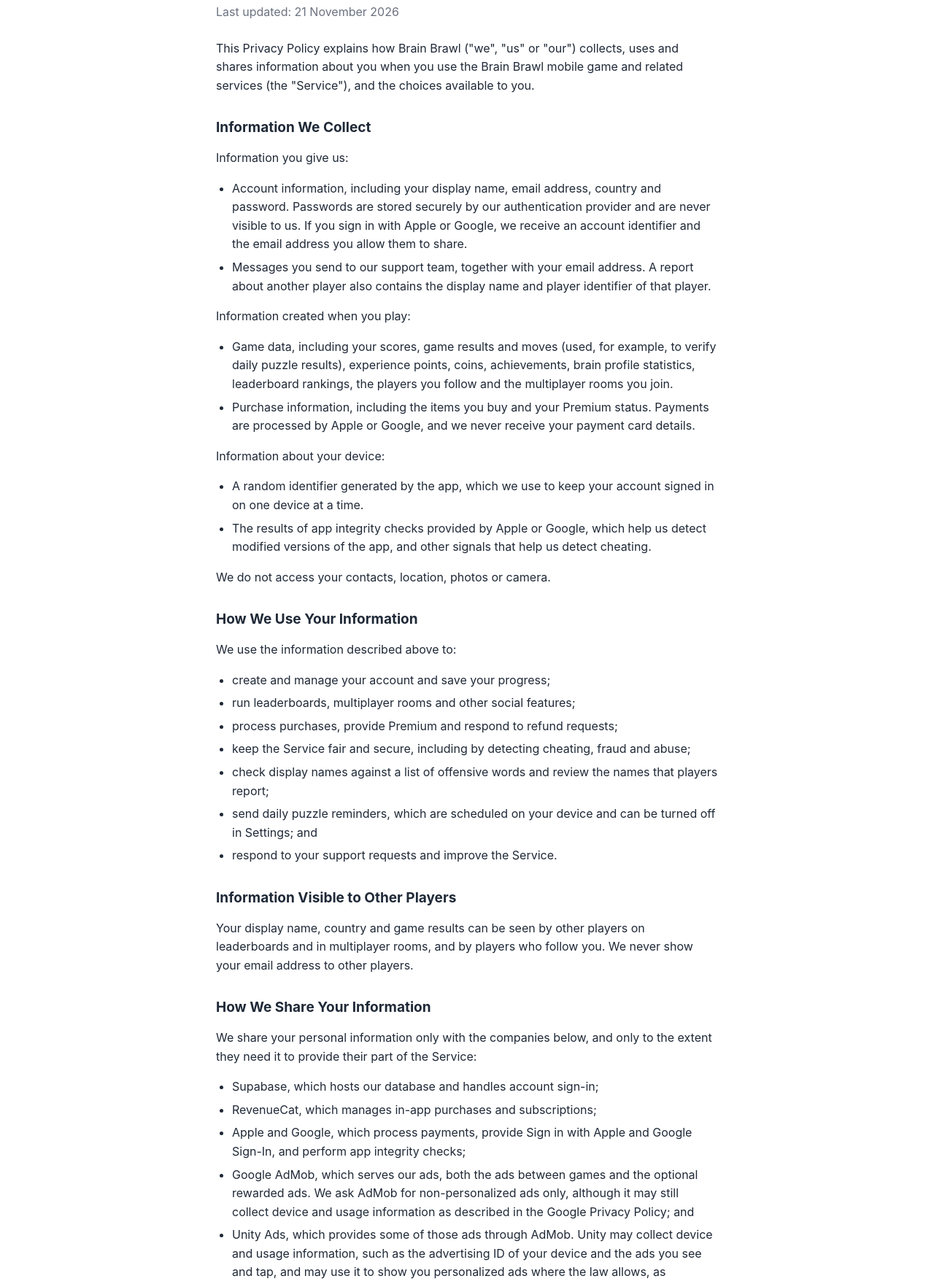
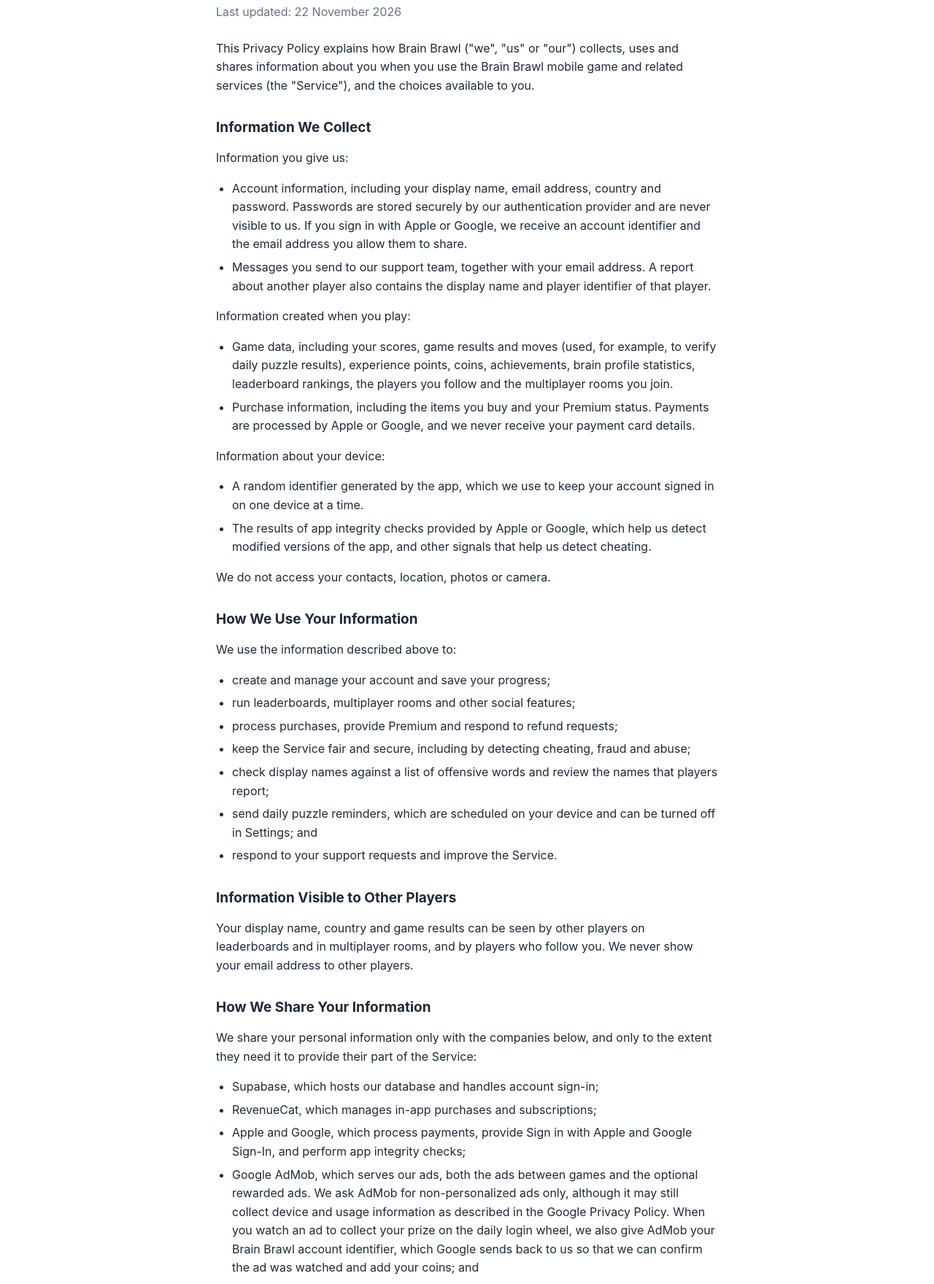
Before and after one commit to hellobrainbrawl/hellobrainbrawl.github.io, a plain HTML site: page privacy.html in a window 1280 px wide. Shown: the part 131-1891 px from the top of the page at 73% size. Drawn offline with Linux system fonts and the light colour scheme.

Commit message:
update t&c

```diff
--- a/privacy.html
+++ b/privacy.html
@@ -46,7 +46,7 @@ footer { border-top: 1px solid var(--line); margin-top: 48px; padding: 20px 0 40
 </div></header>
 <main class="wrap">
 <h1>Privacy Policy</h1>
-<p class="updated">Last updated: 21 November 2026</p>
+<p class="updated">Last updated: 22 November 2026</p>
 <p>This Privacy Policy explains how Brain Brawl (&quot;we&quot;, &quot;us&quot; or &quot;our&quot;) collects, uses and shares information about you when you use the Brain Brawl mobile game and related services (the &quot;Service&quot;), and the choices available to you.</p>
 <h2>Information We Collect</h2>
 <p>Information you give us:</p>
@@ -84,7 +84,7 @@ footer { border-top: 1px solid var(--line); margin-top: 48px; padding: 20px 0 40
   <li>Supabase, which hosts our database and handles account sign-in;</li>
   <li>RevenueCat, which manages in-app purchases and subscriptions;</li>
   <li>Apple and Google, which process payments, provide Sign in with Apple and Google Sign-In, and perform app integrity checks;</li>
-  <li>Google AdMob, which serves our ads, both the ads between games and the optional rewarded ads. We ask AdMob for non-personalized ads only, although it may still collect device and usage information as described in the Google Privacy Policy; and</li>
+  <li>Google AdMob, which serves our ads, both the ads between games and the optional rewarded ads. We ask AdMob for non-personalized ads only, although it may still collect device and usage information as described in the Google Privacy Policy. When you watch an ad to collect your prize on the daily login wheel, we also give AdMob your Brain Brawl account identifier, which Google sends back to us so that we can confirm the ad was watched and add your coins; and</li>
   <li>Unity Ads, which provides some of those ads through AdMob. Unity may collect device and usage information, such as the advertising ID of your device and the ads you see and tap, and may use it to show you personalized ads where the law allows, as described in the Unity privacy policy.</li>
 </ul>
 <p>We may also disclose information if the law requires it, or where we believe disclosure is necessary to protect the rights, safety or security of our players, the Service or others.</p>
@@ -101,6 +101,7 @@ footer { border-top: 1px solid var(--line); margin-top: 48px; padding: 20px 0 40
   <li>You can turn off reminders in the Notifications section of Settings.</li>
   <li>Rewarded ads are always optional. Without a Premium membership you also see an ad between some games, and Premium removes all ads.</li>
   <li>You can limit personalized ads in the settings of your device, for example by deleting or resetting your advertising ID (on Android, in the Ads section of the Google settings).</li>
+  <li>If you are in the European Economic Area, the United Kingdom or Switzerland, you can change or withdraw your consent to ads at any time under Privacy choices for ads in Settings.</li>
   <li>You can ask us for a copy of the personal information we hold about you, or ask us to correct it, by emailing <a href="mailto:hellobrainbrawl@gmail.com">hellobrainbrawl@gmail.com</a>. Depending on where you live, you may have further rights under local law.</li>
 </ul>
 <h2>Children</h2>
```
Also changed, not shown: terms.html (+1 -1 lines).
